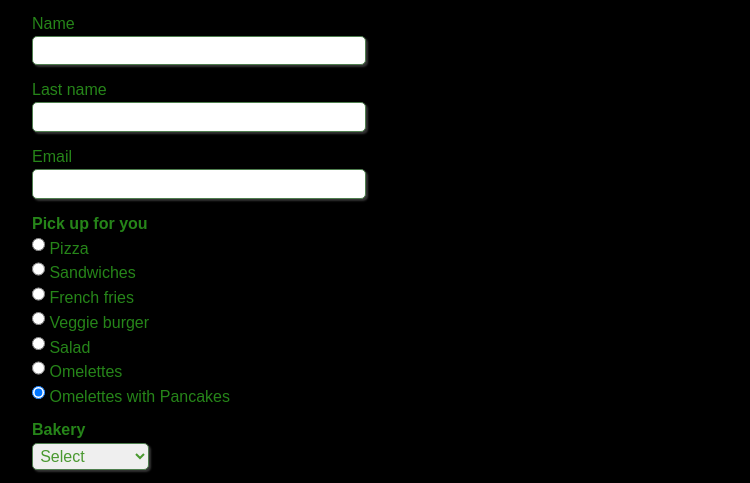
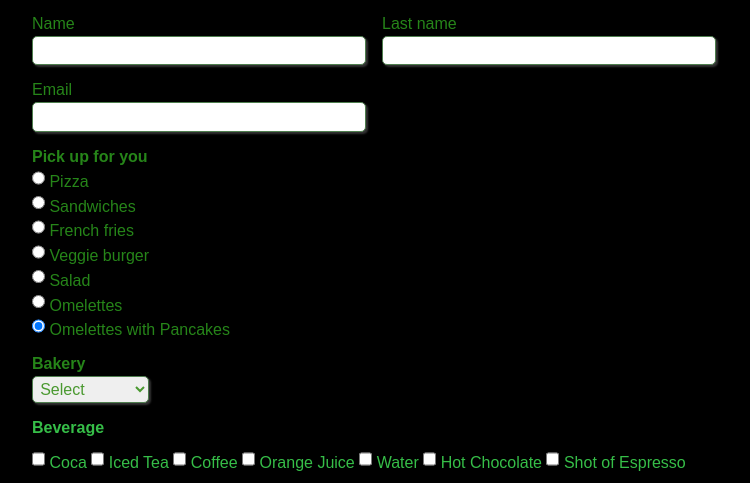
Before and after one commit to linefmv/restaurant-bar, a plain HTML site: page index.html in a window 1280 px wide. Shown: the part 239-722 px from the top of the page, without its empty margins (352-1102 px from the left). Drawn offline with Linux system fonts and the light colour scheme.

Commit message:
organization the input

```diff
--- a/style.css
+++ b/style.css
@@ -76,7 +76,7 @@ input {
     display: block;
 }
 
-fieldset.grupo .field{
+fieldset.group .field{
     float: left;
     margin-right: 1em;
 }
```
